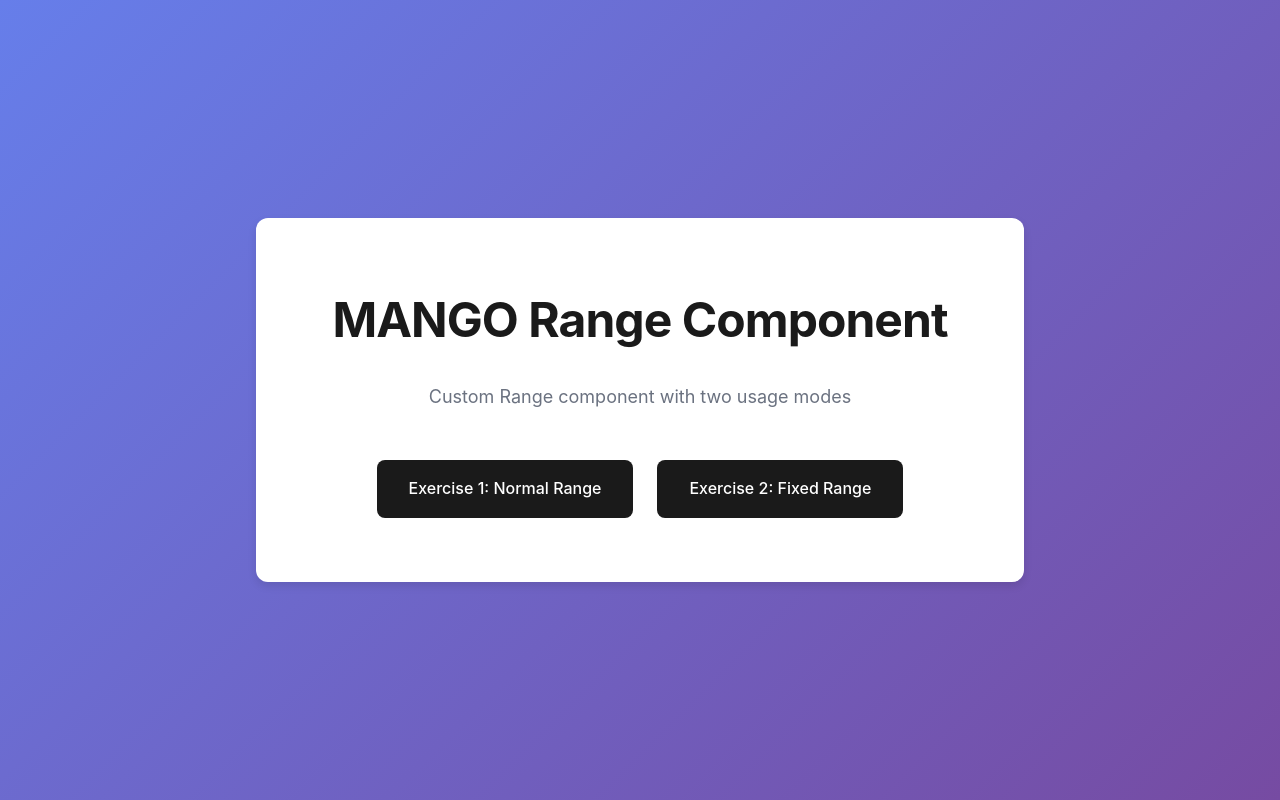
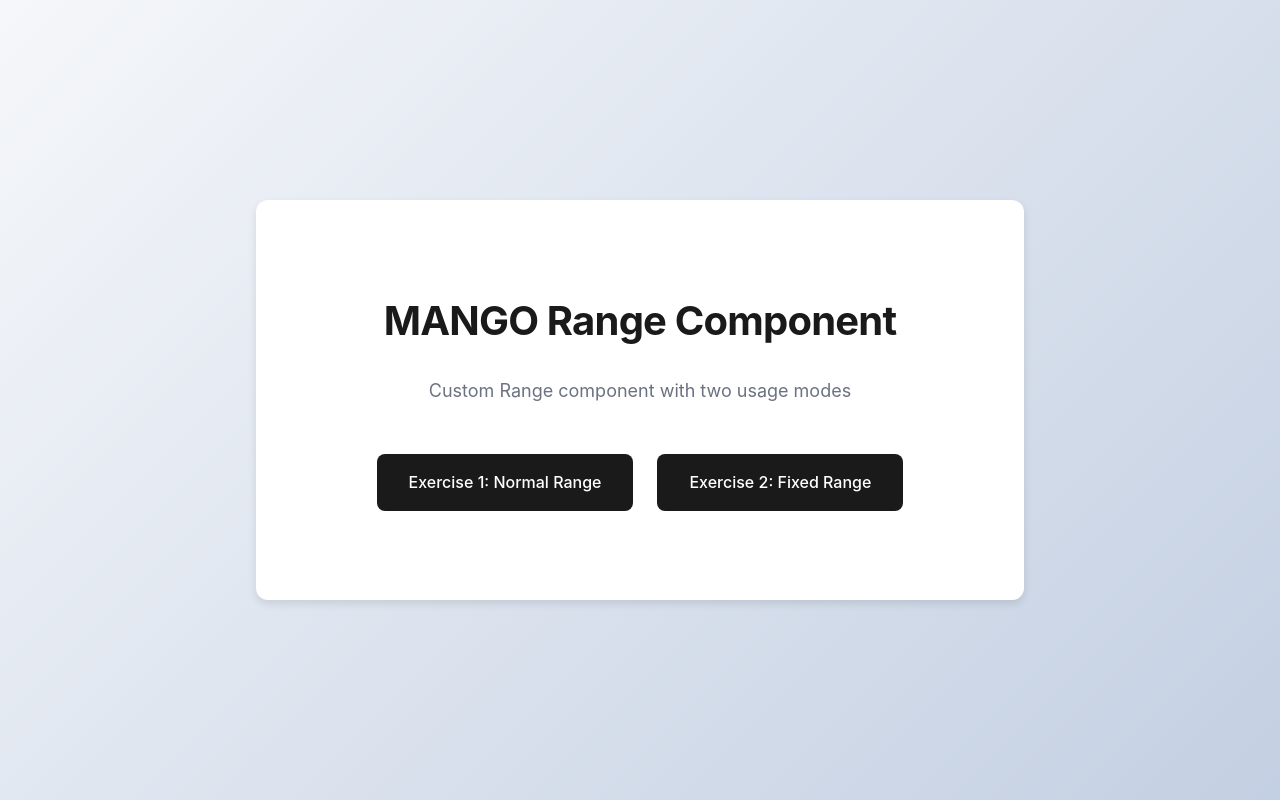
Before and after one commit to kevinbenach/nextjs-price-sliders, a Next.js app: page / in a window 1280 px wide. Built offline with nearby package versions, Linux system fonts and the light colour scheme.

Commit message:
Fixed styling to limit card growth and erase CLS

```diff
--- a/src/app/exercise1/page.module.css
+++ b/src/app/exercise1/page.module.css
@@ -14,6 +14,8 @@
   border-radius: var(--radius-lg);
   padding: var(--spacing-2xl);
   box-shadow: var(--shadow-lg);
+  /* Fixed minimum height - prevents CLS and ensures consistency across pages */
+  min-height: 500px;
 }
 
 .header {
@@ -22,7 +24,7 @@
 }
 
 .title {
-  font-size: 1.875rem;
+  font-size: 2rem;
   font-weight: 700;
   margin-bottom: var(--spacing-md);
   letter-spacing: -0.02em;
@@ -30,7 +32,7 @@
 
 .description {
   color: var(--color-muted);
-  font-size: 0.9375rem;
+  font-size: 1rem;
 }
 
 .rangeContainer {
@@ -41,19 +43,7 @@
   text-align: center;
   padding: var(--spacing-2xl);
   color: var(--color-muted);
-  font-size: 0.9375rem;
+  font-size: 1rem;
 }
 
-@media (min-width: 768px) {
-  .title {
-    font-size: 2.25rem;
-  }
-
-  .description {
-    font-size: 1rem;
-  }
-
-  .container {
-    padding: var(--spacing-3xl);
-  }
-}
+/* NO RESPONSIVE FONT CHANGES - Fixed sizes prevent CLS */
--- a/src/app/exercise2/page.module.css
+++ b/src/app/exercise2/page.module.css
@@ -14,6 +14,9 @@
   border-radius: var(--radius-lg);
   padding: var(--spacing-2xl);
   box-shadow: var(--shadow-lg);
+  /* Fixed minimum height - prevents CLS and ensures consistency across pages */
+  /* Slightly taller to accommodate "Available values" section */
+  min-height: 580px;
 }
 
 .header {
@@ -22,7 +25,7 @@
 }
 
 .title {
-  font-size: 1.875rem;
+  font-size: 2rem;
   font-weight: 700;
   margin-bottom: var(--spacing-md);
   letter-spacing: -0.02em;
@@ -30,7 +33,7 @@
 
 .description {
   color: var(--color-muted);
-  font-size: 0.9375rem;
+  font-size: 1rem;
 }
 
 .rangeContainer {
@@ -41,7 +44,7 @@
   text-align: center;
   padding: var(--spacing-2xl);
   color: var(--color-muted);
-  font-size: 0.9375rem;
+  font-size: 1rem;
 }
 
 .valuesInfo {
@@ -59,34 +62,15 @@
   margin-bottom: var(--spacing-sm);
   text-transform: uppercase;
   letter-spacing: 0.05em;
+  line-height: 1.6;
 }
 
 .valuesDisplay {
-  font-size: 0.9375rem;
+  font-size: 1rem;
   color: var(--color-foreground);
   font-weight: 500;
   font-variant-numeric: tabular-nums;
   line-height: 1.6;
 }
 
-@media (min-width: 768px) {
-  .title {
-    font-size: 2.25rem;
-  }
-
-  .description {
-    font-size: 1rem;
-  }
-
-  .container {
-    padding: var(--spacing-3xl);
-  }
-
-  .valuesDisplay {
-    font-size: 1rem;
-  }
-
-  .header {
-    margin-bottom: var(--spacing-3xl);
-  }
-}
+/* NO RESPONSIVE FONT CHANGES - Fixed sizes prevent CLS */
--- a/src/app/exercise2/page.tsx
+++ b/src/app/exercise2/page.tsx
@@ -57,7 +57,7 @@ export default function Exercise2Page() {
         <Suspense
           fallback={
             <div className={styles.rangeContainer}>
-              <RangeSkeleton />
+              <RangeSkeleton showValues />
             </div>
           }
         >
--- a/src/app/page.module.css
+++ b/src/app/page.module.css
@@ -5,7 +5,8 @@
   align-items: center;
   justify-content: center;
   padding: var(--spacing-lg);
-  background: linear-gradient(135deg, #667eea 0%, #764ba2 100%);
+  /* Same gradient as exercises - clean black/white style */
+  background: linear-gradient(135deg, #f5f7fa 0%, #c3cfe2 100%);
 }
 
 .content {
@@ -16,10 +17,15 @@
   padding: var(--spacing-3xl);
   border-radius: var(--radius-lg);
   box-shadow: var(--shadow-lg);
+  /* Fixed height - matches exercise containers for consistency */
+  min-height: 400px;
+  display: flex;
+  flex-direction: column;
+  justify-content: center;
 }
 
 .title {
-  font-size: 2rem;
+  font-size: 2.5rem;
   font-weight: 700;
   letter-spacing: -0.02em;
   margin-bottom: var(--spacing-lg);
@@ -29,14 +35,14 @@
 .description {
   color: var(--color-muted);
   text-align: center;
-  font-size: 1rem;
+  font-size: 1.125rem;
   margin-bottom: var(--spacing-2xl);
   line-height: 1.6;
 }
 
 .nav {
   display: flex;
-  gap: var(--spacing-md);
+  gap: var(--spacing-lg);
   flex-wrap: wrap;
   justify-content: center;
 }
@@ -48,7 +54,7 @@
   text-decoration: none;
   border-radius: var(--radius-md);
   font-weight: 500;
-  font-size: 0.9375rem;
+  font-size: 1rem;
   transition: opacity 150ms ease, transform 150ms ease;
   display: inline-block;
 }
@@ -62,26 +68,4 @@
   transform: translateY(0);
 }
 
-@media (min-width: 768px) {
-  .title {
-    font-size: 2.5rem;
-  }
-
-  .description {
-    font-size: 1.125rem;
-  }
-
-  .link {
-    font-size: 1rem;
-  }
-
-  .nav {
-    gap: var(--spacing-lg);
-  }
-}
-
-@media (min-width: 1024px) {
-  .title {
-    font-size: 3rem;
-  }
-}
+/* NO RESPONSIVE FONT CHANGES - Fixed sizes prevent CLS */
--- a/src/components/Range/Range.tsx
+++ b/src/components/Range/Range.tsx
@@ -7,7 +7,6 @@ import type {
   NormalRangeProps,
   FixedRangeProps,
   DraggingHandle,
-  RangeValues,
 } from "./Range.types";
 import styles from "./Range.module.css";
 
```
Also changed, not shown: src/components/RangeSkeleton/RangeSkeleton.module.css (+51 -2 lines), src/components/RangeSkeleton/RangeSkeleton.tsx (+22 -5 lines).
